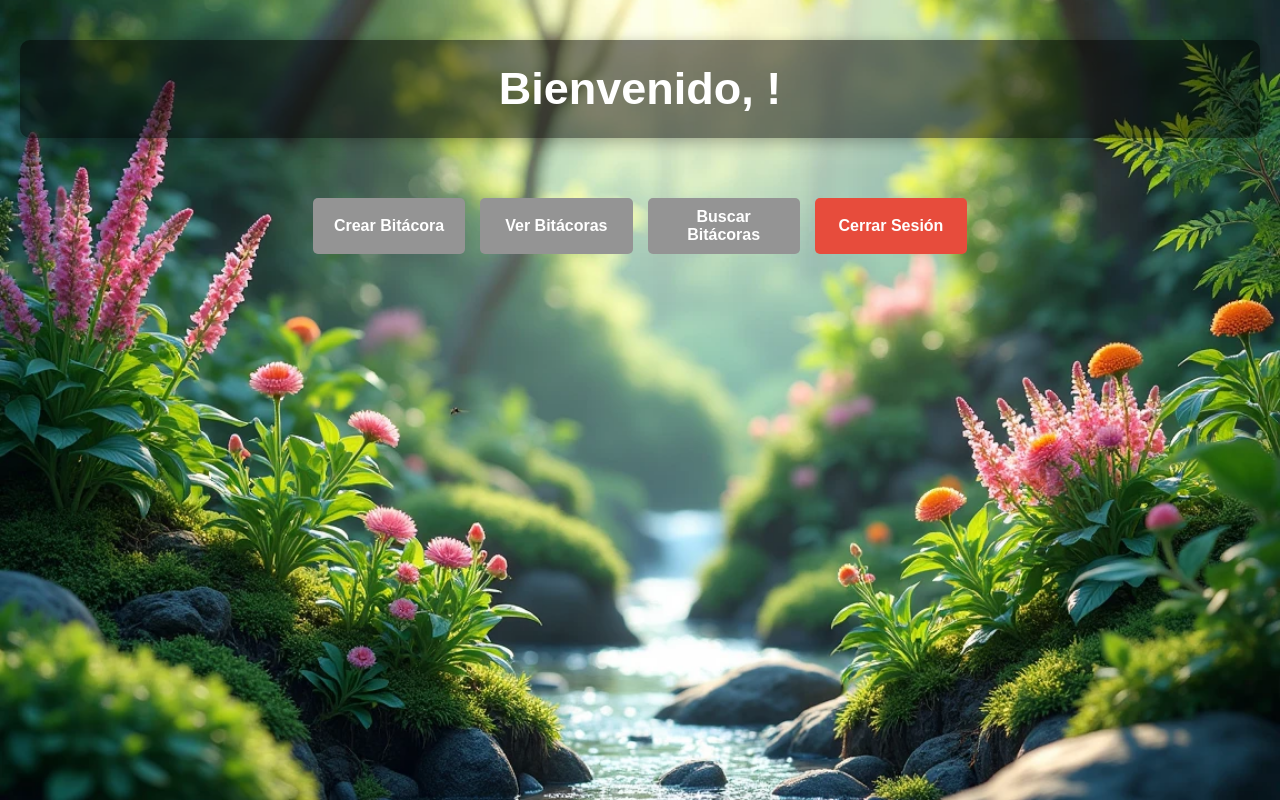
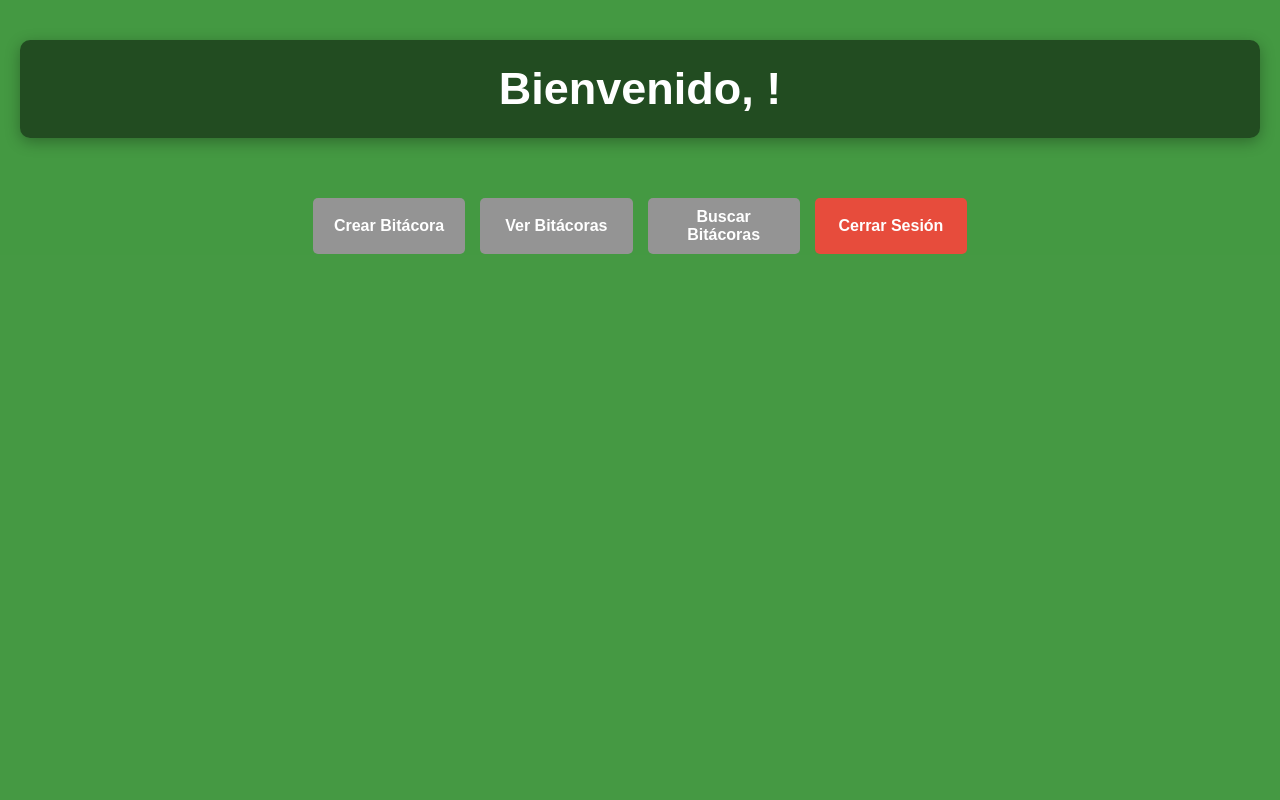
Before and after one commit to Eder-Plazas/Proyecto-Final-Web, a React (Vite) app: page /home in a window 1280 px wide. Built offline with nearby package versions, Linux system fonts and the light colour scheme.

Commit message:
desplegado

```diff
--- a/src/Pages/Homepage/HomePage.css
+++ b/src/Pages/Homepage/HomePage.css
@@ -9,8 +9,7 @@
   flex-direction: column;
   height: 100vh;
   width: 100vw;
-  background-color: #f5f5f5;
-  background-image: url("../../Components/Imagenes/undefined_image.png");
+  background-color: #097a05be;
   background-size: cover;
   background-repeat: no-repeat;
   background-position: center;
```
